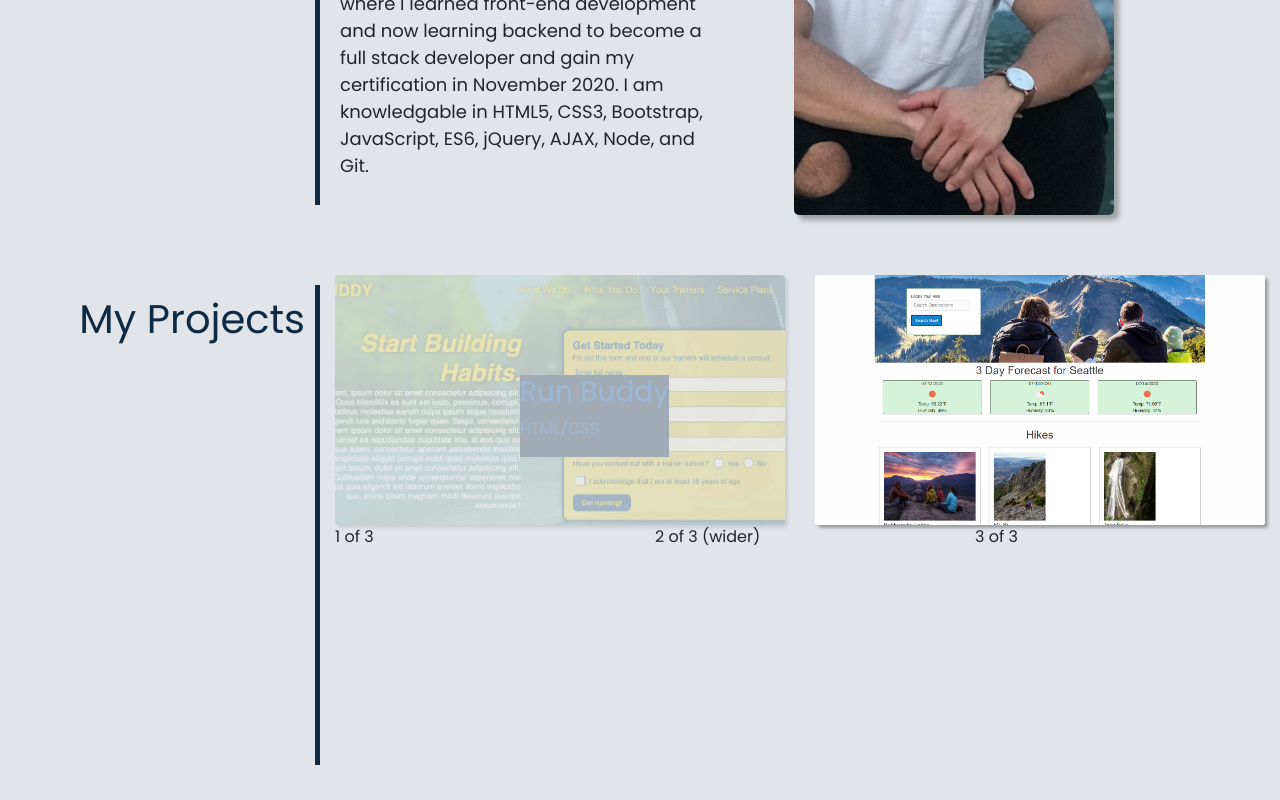
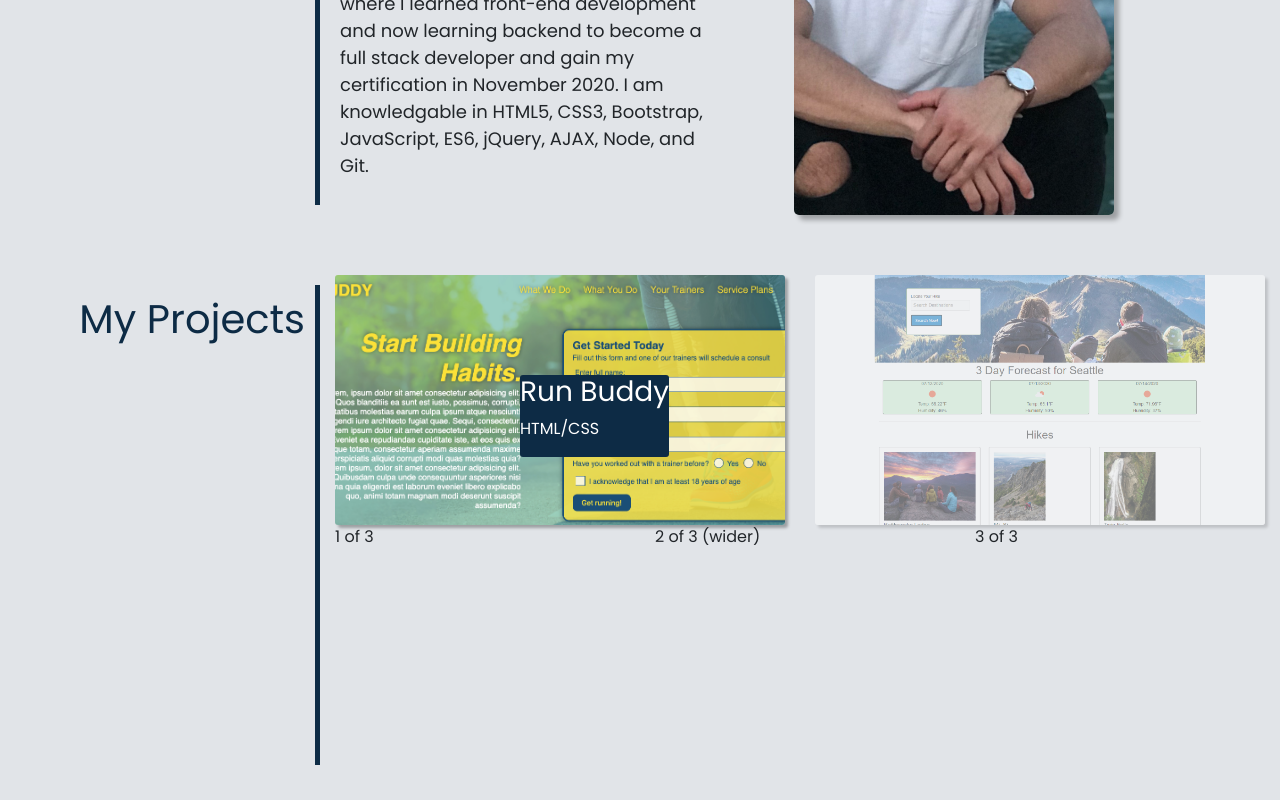
Before and after one commit to cullinans1/Portfolio, a plain HTML site: page index.html in a window 1280 px wide. In both pictures the pointer is over the element 560 px from the left and 1486 px from the top of the page. Shown: the part 1086-1886 px from the top of the page. Drawn offline with nearby package versions, Linux system fonts and the light colour scheme; a script that the page names is missing.

Commit message:
updated grid pictures

```diff
--- a/assets/css/style.css
+++ b/assets/css/style.css
@@ -183,14 +183,18 @@ header a {
     border-radius: 3px;
     background-position: center;
     background-size: cover;
+    opacity: 0.5;
 }
 .proj-txt {
     text-decoration: none;
     background-color: var(--color1);
+    color: var(--color2);
+    border-radius: 3px;
     position: absolute;
     top: 100px;
     left: 200px;
     z-index: -1;
+    opacity: 0;
 }
 .box1 {
     background-image: url(../images/runbuddy.png);
@@ -204,12 +208,12 @@ header a {
 /*media query for hover effect on desktop*/
 @media screen and (min-width: 980px) {
     .box-style:hover {
-        opacity: .3;
+        opacity: 1;
         transition: .5s;
     }
     .proj-txt:hover{
-        z-index: 2;
-        opacity: ;
+        z-index: 3;
+        opacity: 1;
     }
 }
 /*Media query for smaller screens*/
--- a/index.html
+++ b/index.html
@@ -37,7 +37,7 @@
         <div class="jumbotron jumbotron-fluid">
             <div class="container">
             <h1 class="display-4">Sammy Cullinan</h1>
-            <p class="lead">This is my portfolio</p>
+            <p class="lead">Full Stack Developer</p>
             </div>
         </div>
         <canvas class="background"></canvas>
```
